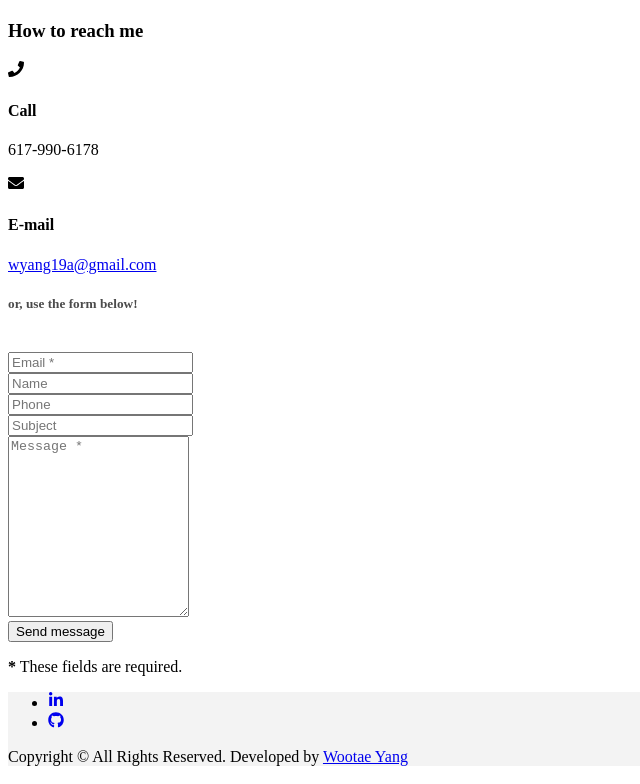
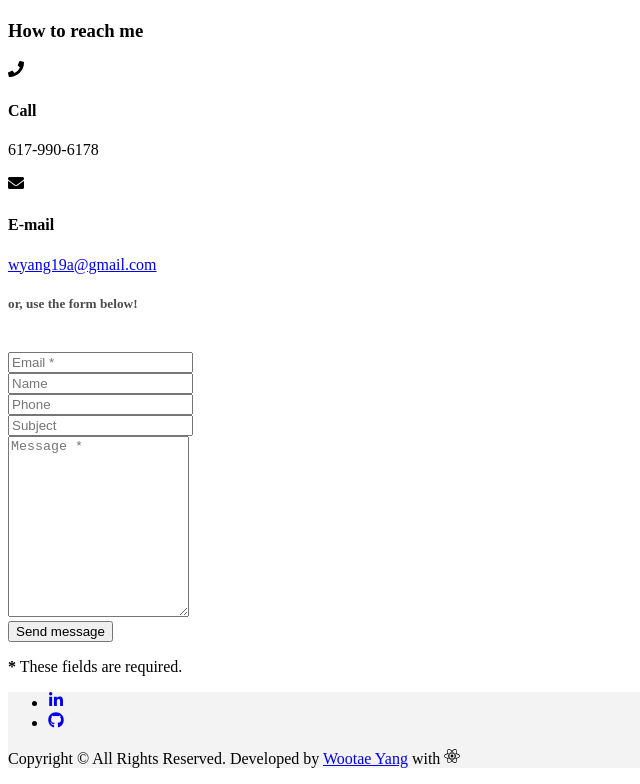
Before and after one commit to wyang19a/secondport, a Gatsby site: page /home in a window 1280 px wide. Shown: the part 7786-8570 px from the top of the page, without its empty margins (0-640 px from the left). Built offline with nearby package versions, Linux system fonts and the light colour scheme; Gatsby itself is replaced by a stand-in of ours.

Commit message:
Fix footer

```diff
--- a/src/components/Footer.js
+++ b/src/components/Footer.js
@@ -1,5 +1,5 @@
 import React from 'react'
-import {FaGithub, FaLinkedinIn} from "react-icons/fa"
+import {FaGithub, FaLinkedinIn, FaReact} from "react-icons/fa"
 
 const Footer = () => {
     return (
@@ -12,7 +12,7 @@
                             <li><a href="https://github.com/wyang19a"><FaGithub/></a></li>
                         </ul>
                         <div className="copyright-text">
-                            <p>Copyright © All Rights Reserved. Developed by <a href="#">Wootae Yang</a></p>
+                            <p>Copyright © All Rights Reserved. Developed by <a href="#">Wootae Yang</a> with <FaReact /></p>
                         </div>
                     </div>
                 </div>
```
